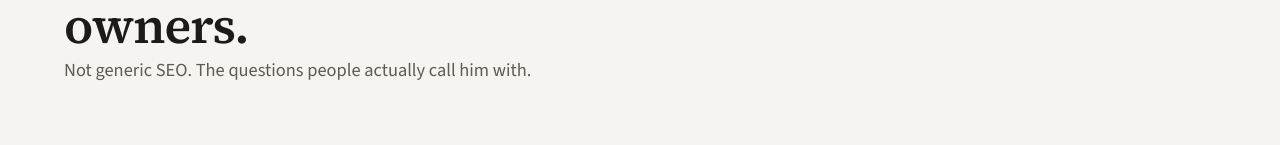
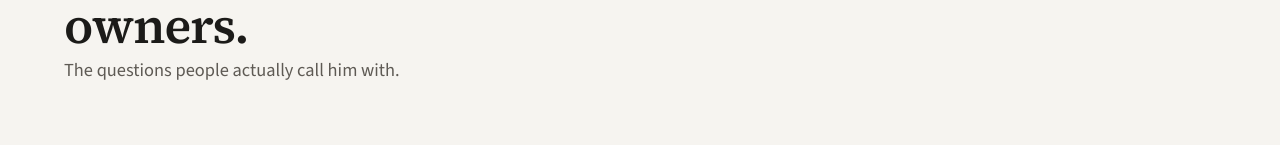
Before and after one commit to racheljerickson1/gunshy-fix, a plain HTML site: page learn.html in a window 1280 px wide. Shown: the part 268-413 px from the top of the page. Drawn offline with nearby package versions, Linux system fonts and the light colour scheme.

Commit message:
Remove the SEO mention from the Learn page intro.
Co-authored-by: Cursor <cursoragent@cursor.com>

```diff
--- a/learn.html
+++ b/learn.html
@@ -44,7 +44,7 @@
       <header class="page-head wrap">
         <p class="eyebrow">Learn</p>
         <h1>Gun shyness, explained the way Tyce explains it to owners.</h1>
-        <p class="lede">Not generic SEO. The questions people actually call him with.</p>
+        <p class="lede">The questions people actually call him with.</p>
       </header>
       <section class="section wrap">
         <h2>Gunshy Fix</h2>
```
